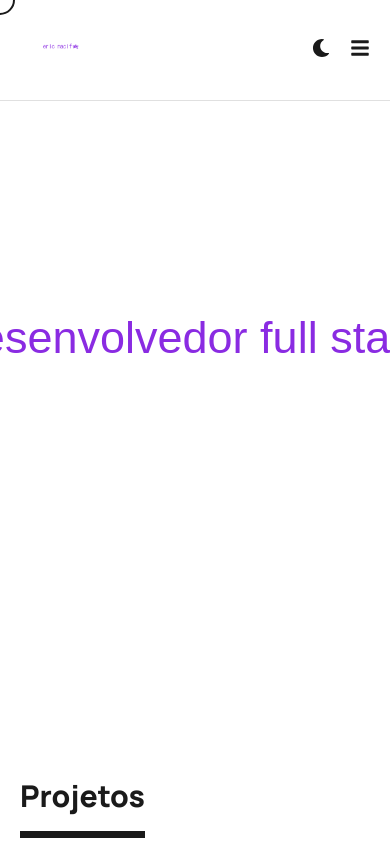
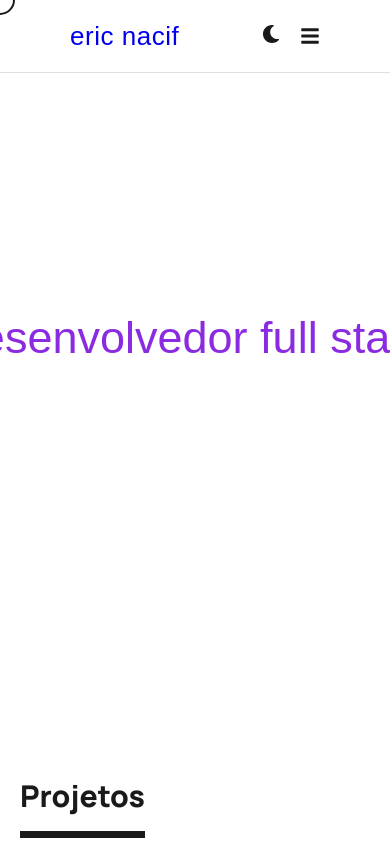
Before and after one commit to ericnacif/eric-nacif-portfolio, a React (Vite) app: page / in a window 390 px wide. Shown: the top 844 px of the page. Built offline with nearby package versions, Linux system fonts and the light colour scheme; a web font is replaced by a local one.

Commit message:
Correção

```diff
--- a/src/components/Header/Header.css
+++ b/src/components/Header/Header.css
@@ -1,4 +1,4 @@
-/* --- BASE E LAYOUT DESKTOP --- */
+/* Header base */
 .main-header {
   position: fixed;
   top: 0;
@@ -13,44 +13,41 @@
 }
 
 .header-container {
-  position: relative; /* Ancoragem para a nav absoluta */
   display: flex;
   justify-content: space-between;
   align-items: center;
   max-width: 1240px;
   margin: 0 auto;
-  height: 100px;
+  height: 88px; /* área do header */
   transition: height 0.3s ease;
 }
 
-/* --- ESTILOS DO LOGO --- */
+/* Logo como texto (mesma fonte do Hero) */
 .header-logo-link {
   display: flex;
   align-items: center;
-  height: 100%;          /* Ocupa a altura do header */
   text-decoration: none;
 }
 
-.header-logo-img {
-  display: block;
-  height: 80px;          /* Altura coerente com o header */
-  width: auto;
-  margin-left: 0;
-  padding-left: 0;
-  margin-right: 50px;
-  padding: 0;            /* Removido padding-top antigo */
-  transition: height 0.3s ease;
-  object-fit: contain;
+.header-logo-text {
+  font-family: var(--font-display); /* mesma fonte do Hero */
+  font-size: 32px;                 /* bem visível */
+  line-height: 1;
+  letter-spacing: 0.02em;
+  color: var(#8a2be2);
+  margin-right: 28px;
+  user-select: none;
+  white-space: nowrap;
+  transition: font-size 0.3s ease, transform 0.2s ease, color 0.3s ease;
 }
 
-/* --- NAV DESKTOP --- */
+/* Navegação desktop centralizada */
 .desktop-nav {
   display: flex;
   gap: 50px;
   position: absolute;
   left: 50%;
-  top: 50%;                 /* Centraliza verticalmente */
-  transform: translate(-50%, -50%);
+  transform: translateX(-50%);
 }
 
 .desktop-nav a {
@@ -63,9 +60,7 @@
   transition: color 0.3s ease;
 }
 
-.desktop-nav a:hover {
-  color: var(--text-color);
-}
+.desktop-nav a:hover { color: var(--text-color); }
 
 .header-controls {
   display: flex;
@@ -86,21 +81,17 @@
   transform: scale(1.1);
 }
 
-/* --- ESTADO DE SCROLL --- */
+/* Estado de scroll (reduz levemente tudo) */
 .main-header.scrolled {
   background-color: rgba(var(--bg-color-rgb, 255, 255, 255), 0.9);
 }
 [data-theme="light"] { --bg-color-rgb: 255, 255, 255; }
-[data-theme="dark"] { --bg-color-rgb: 18, 18, 18; }
+[data-theme="dark"]  { --bg-color-rgb: 18, 18, 18; }
 
-.main-header.scrolled .header-container {
-  height: 80px;
-}
-.main-header.scrolled .header-logo-img {
-  height: 60px;
-}
+.main-header.scrolled .header-container { height: 72px; }
+.main-header.scrolled .header-logo-text  { font-size: 26px; }
 
-/* --- LAYOUT MOBILE --- */
+/* Mobile */
 .mobile-menu-btn {
   background: none;
   border: none;
@@ -110,65 +101,55 @@
   display: none;
   transition: color 0.3s ease;
 }
-.mobile-menu-btn:hover {
-  color: var(--accent-color);
-}
+.mobile-menu-btn:hover { color: var(--accent-color); }
 
 .mobile-nav-overlay {
   position: fixed;
-  top: 0;
-  left: 0;
-  width: 100vw;
-  height: 100vh;
-  background-color: var(--bg-color);
-  z-index: 1001;
+  inset: 0;
+  background: var(--bg-color);
+  z-index: 1100;
   display: flex;
-  flex-direction: column;
+  align-items: center;
   justify-content: center;
-  align-items: center;
 }
 
 .mobile-close-btn {
   position: absolute;
-  top: 30px;
-  right: 50px;
+  top: 20px;
+  right: 24px;
   background: none;
   border: none;
   color: var(--text-color);
-  font-size: 24px;
+  font-size: 22px;
   cursor: pointer;
 }
 
 .mobile-nav {
   display: flex;
   flex-direction: column;
-  align-items: center;
-  gap: 40px;
+  gap: 24px;
+  text-align: center;
+}
+.mobile-nav a {
+  text-decoration: none;
+  color: var(--text-color);
+  font-size: 18px;
+  text-transform: uppercase;
+  letter-spacing: 0.08em;
 }
 
-.mobile-nav a {
-  font-size: 28px;
-  font-weight: 700;
-  color: var(--text-color);
-  text-decoration: none;
-  text-transform: uppercase;
+/* Responsividade */
+@media (max-width: 1024px) {
+  .desktop-nav { display: none; }
+  .mobile-menu-btn { display: inline-flex; }
 }
 
-/* --- @MEDIA QUERY --- */
 @media (max-width: 768px) {
-  .main-header {
+  .header-container {
+    height: 72px;
     padding: 0 20px;
   }
-  .desktop-nav {
-    display: none;
-  }
-  .mobile-menu-btn {
-    display: block;
-  }
-  .mobile-close-btn {
-    right: 20px;
-  }
-  .header-container {
-    justify-content: space-between;
-  }
+  .header-logo-text { font-size: 26px; }
+  .main-header.scrolled .header-container { height: 64px; }
+  .main-header.scrolled .header-logo-text  { font-size: 22px; }
 }
--- a/src/components/Header/Header.jsx
+++ b/src/components/Header/Header.jsx
@@ -1,12 +1,8 @@
-import React, { useState, useEffect } from 'react';
+import React, { useEffect, useState } from 'react';
 import { motion } from 'framer-motion';
 import { useTheme } from '../../context/ThemeContext';
 import { FaSun, FaMoon, FaBars, FaTimes } from 'react-icons/fa';
 import './Header.css';
-
-// --- 1. IMPORTE O LOGO PNG ---
-import logoImage from '../../assets/logo/logo.png';
-// --- FIM DA IMPORTAÇÃO ---
 
 const NavLinks = ({ onClick }) => (
   <>
@@ -23,36 +19,22 @@ const Header = () => {
   const { theme, toggleTheme } = useTheme();
 
   useEffect(() => {
-    const handleScroll = () => {
-      setIsScrolled(window.scrollY > 50);
-    };
+    const handleScroll = () => setIsScrolled(window.scrollY > 50);
     window.addEventListener('scroll', handleScroll);
     return () => window.removeEventListener('scroll', handleScroll);
   }, []);
 
   useEffect(() => {
-    if (isMenuOpen) {
-      document.body.style.overflow = 'hidden';
-    } else {
-      document.body.style.overflow = 'auto';
-    }
+    document.body.style.overflow = isMenuOpen ? 'hidden' : 'auto';
   }, [isMenuOpen]);
 
   return (
     <header className={`main-header ${isScrolled ? 'scrolled' : ''}`}>
       <div className="header-container">
-        {/* --- 2. SUBSTITUA O SVG PELO IMG --- */}
         <a href="#home" className="header-logo-link" aria-label="Voltar para o início">
-          {/* Usamos a tag <img> agora */}
-          <img
-            src={logoImage}
-            alt="Eric Nacif Logo"
-            className="header-logo-img"
-          />
+          <span className="header-logo-text">eric nacif</span>
         </a>
-        {/* --- FIM DA SUBSTITUIÇÃO --- */}
 
-        {/* NAVEGAÇÃO DESKTOP */}
         <nav className="desktop-nav">
           <NavLinks />
         </nav>
@@ -67,7 +49,6 @@ const Header = () => {
         </div>
       </div>
 
-      {/* OVERLAY DO MENU MOBILE */}
       {isMenuOpen && (
         <motion.div
           className="mobile-nav-overlay"
```
Also changed, not shown: src/assets/logo/logo.png (deleted), src/assets/logo/logo.svg (added).
